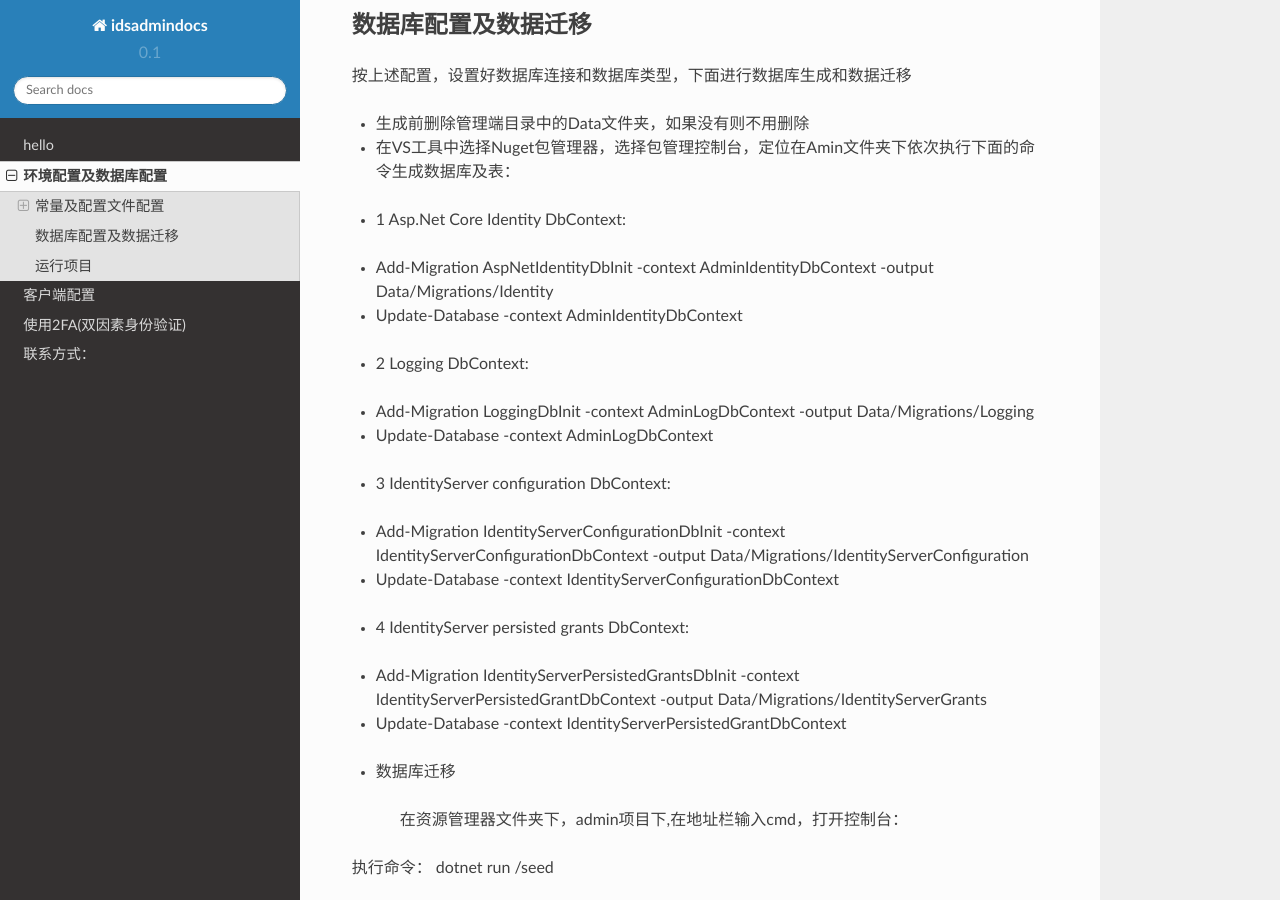
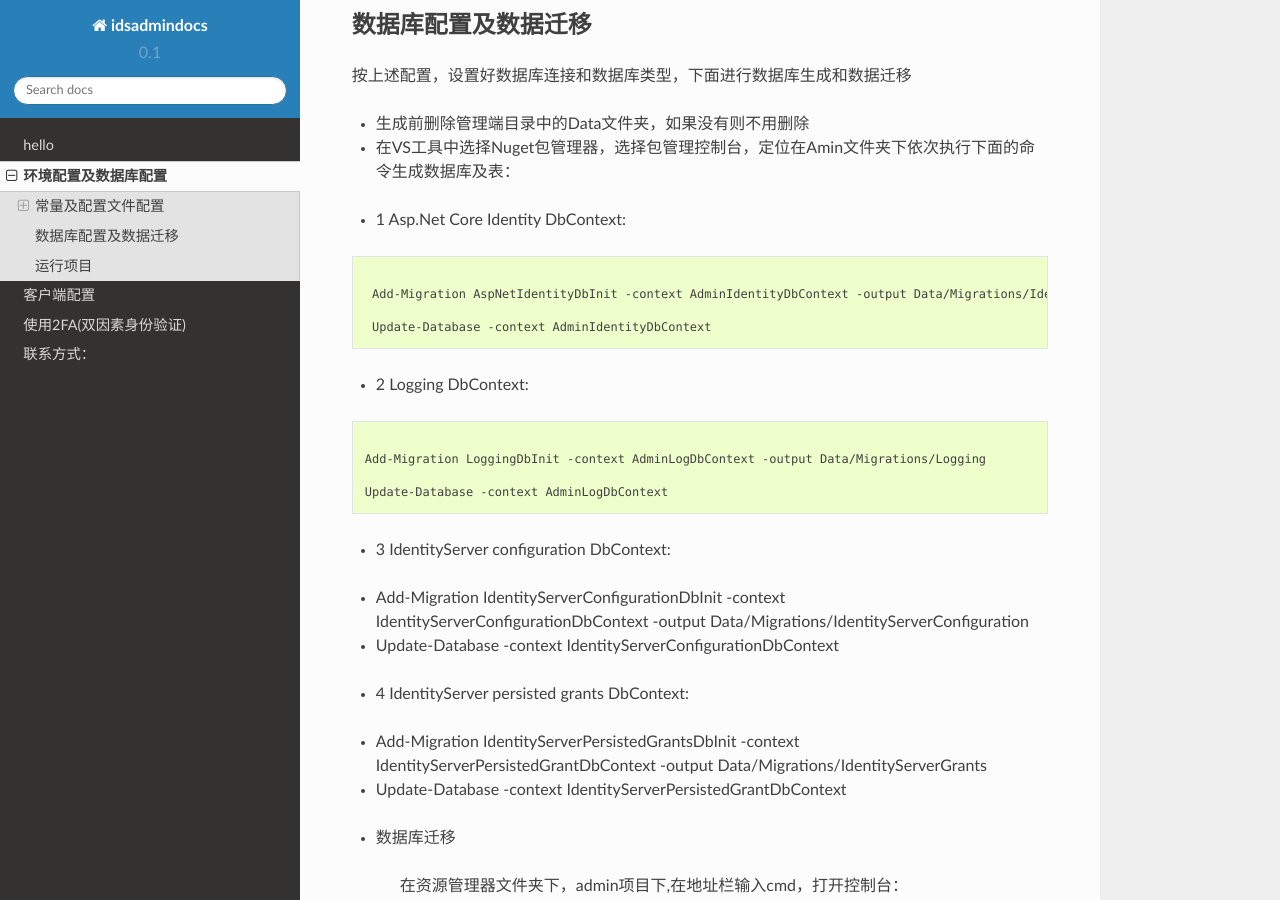
Before and after one commit to gnsilence/id4admindocs, a Sphinx documentation site: the page built from source/id4-01.md, in a window 1280 px wide and 900 px high, scrolled down 2060 px. Built offline with Sphinx 7.4.7 and the Read the Docs theme 2.0.0, drawn with Linux system fonts in a browser that asks for light colours.

Commit message:
更改文档

`````diff
--- a/source/id4-01.md
+++ b/source/id4-01.md
@@ -87,15 +87,23 @@
 
 + 1    Asp.Net Core Identity DbContext:
 
-- Add-Migration AspNetIdentityDbInit -context AdminIdentityDbContext -output Data/Migrations/Identity
+```` Identity DbContext
 
-- Update-Database -context AdminIdentityDbContext
+ Add-Migration AspNetIdentityDbInit -context AdminIdentityDbContext -output Data/Migrations/Identity
+
+ Update-Database -context AdminIdentityDbContext
+
+ ````
 
 + 2    Logging DbContext:
 
-- Add-Migration LoggingDbInit -context AdminLogDbContext -output Data/Migrations/Logging
+```` Logging DbContext
 
-- Update-Database -context AdminLogDbContext
+Add-Migration LoggingDbInit -context AdminLogDbContext -output Data/Migrations/Logging
+
+Update-Database -context AdminLogDbContext
+
+````
 
 + 3   IdentityServer configuration DbContext:
 
`````
